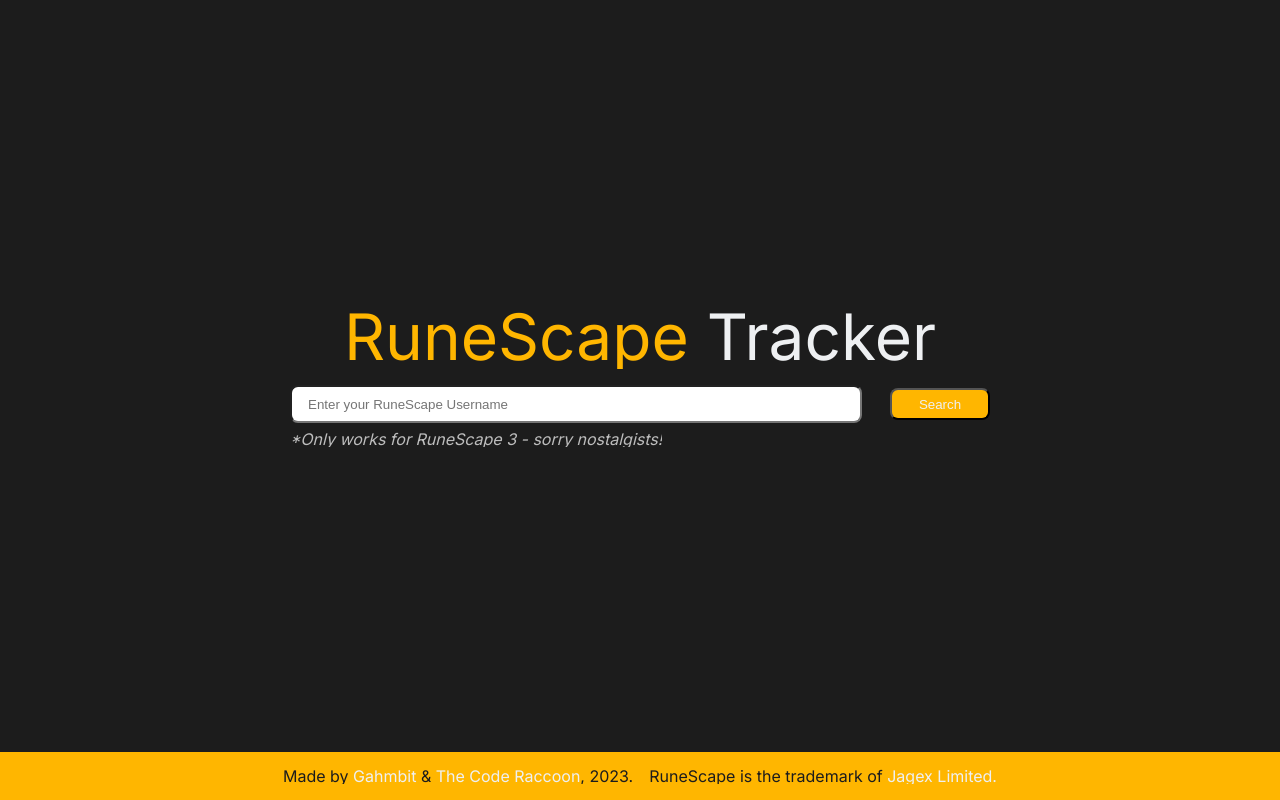
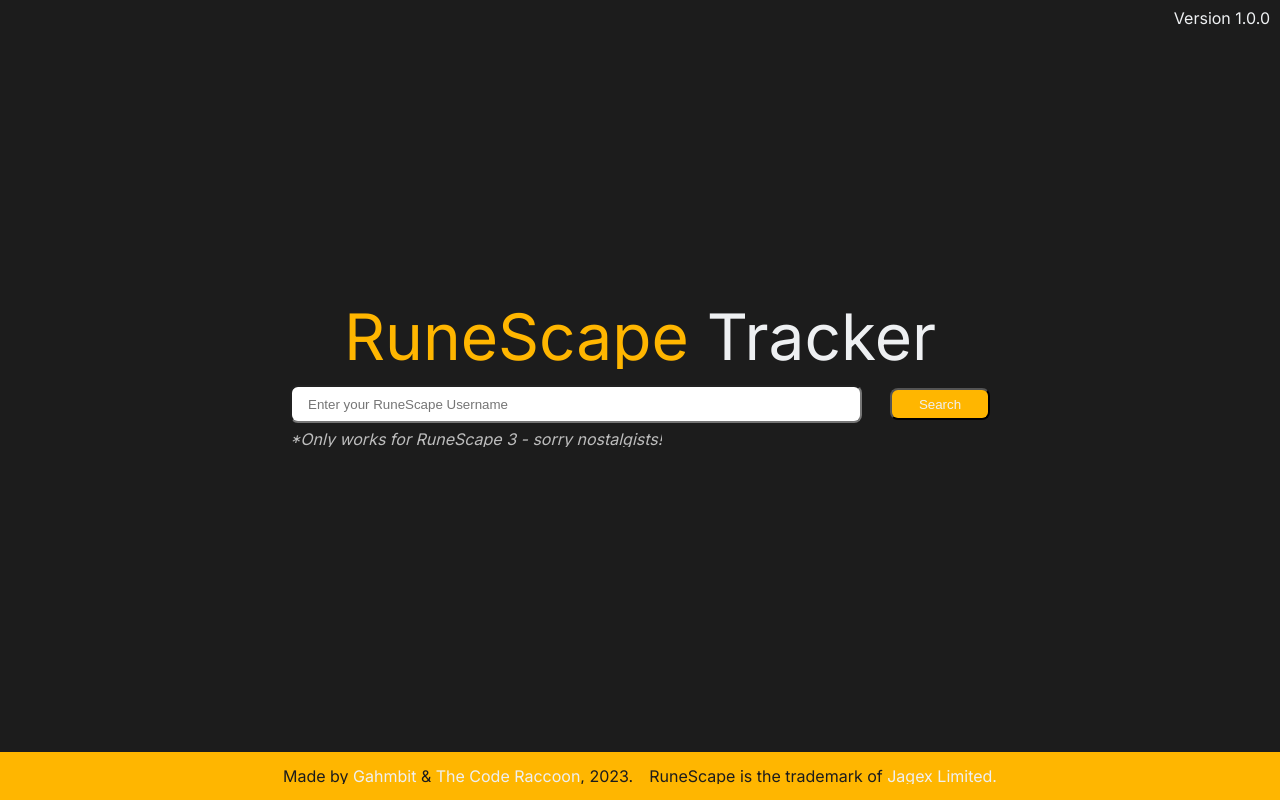
Before and after one commit to Gahmbit/RuneScapeTracker, a React (Vite) app in the folder frontend/: page / in a window 1280 px wide. Built offline with nearby package versions, Linux system fonts and the light colour scheme.

Commit message:
added version identifier to landing page

```diff
--- a/frontend/src/pages/LandingPage.tsx
+++ b/frontend/src/pages/LandingPage.tsx
@@ -14,6 +14,9 @@
     <>
       {/* <Header /> */}
       <div className="landing">
+        <div className="version">
+          <h3>Version 1.0.0</h3>
+        </div>
         <div className="heading">
           <h1>
             <span id="yellow">RuneScape</span> Tracker
--- a/frontend/src/styles/LandingPage.css
+++ b/frontend/src/styles/LandingPage.css
@@ -25,6 +25,13 @@
     color: var(--rsgray);
     font-style: italic;
   }
+}
+
+.version {
+  position: absolute;
+  top: 10px;
+  right: 10px;
+  color: var(--rswhite);
 }
 
 .heading {
```
